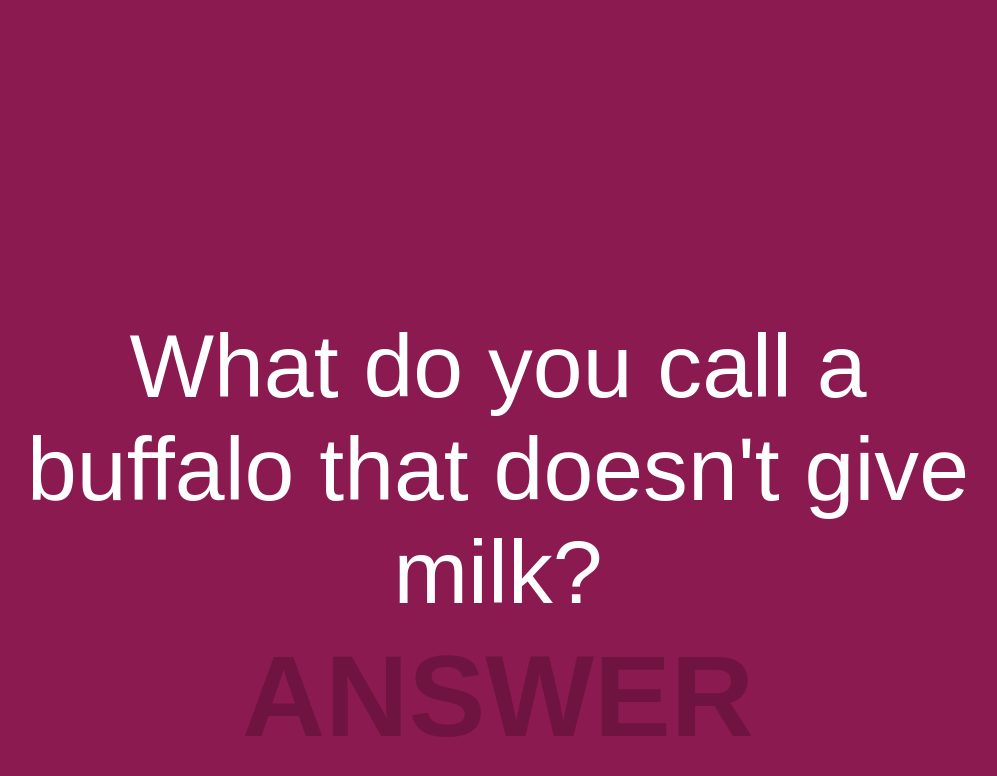
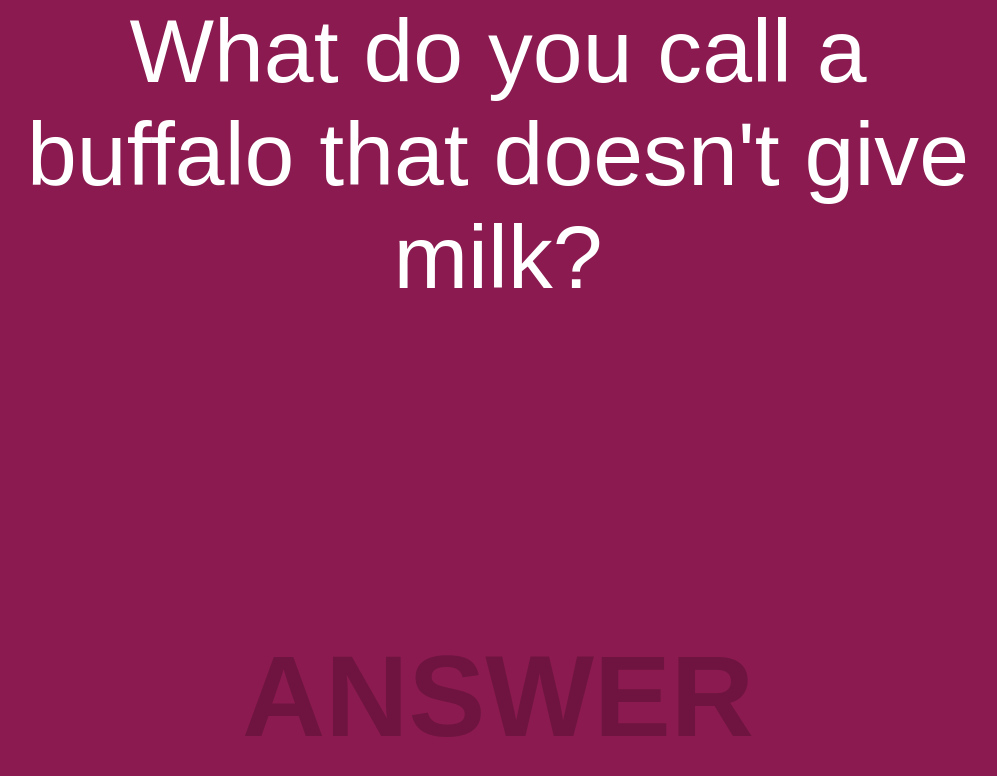
Before and after one commit to nhhorner/nhhorner.github.io, a Jekyll site: the page buffalo/index.html, which Jekyll copies as it is, in a window 1280 px wide. Shown: the top 776 px of the page, without its empty margins (142-1139 px from the left). Built offline with Jekyll 4.4.1, drawn with Linux system fonts in a browser that asks for light colours; Markdown is read by kramdown in place of the engine named in the settings.

```diff
--- a/buffalo/index.html
+++ b/buffalo/index.html
@@ -6,12 +6,22 @@
         <link rel="stylesheet" type="text/css" href="style.css">
     </head>
     <body>
-            <div align="center" style="height: 100%;">
-                <div style="position: relative; height: 70%;">
-                    <div id="text" class="vertical"></div>
-                </div>
-                <div id="button" class="noselect">ANSWER</div>
-            </div>
-            <script src="script.js"></script>
+        <div id="con_1">
+            <div id="text" class="vertical"></div>
+        </div>
+        <div id="con_2">
+            <div id="button" class="noselect">ANSWER</div>
+        </div>
+        <script src="script.js"></script>
+        <script>
+          (function(i,s,o,g,r,a,m){i['GoogleAnalyticsObject']=r;i[r]=i[r]||function(){
+          (i[r].q=i[r].q||[]).push(arguments)},i[r].l=1*new Date();a=s.createElement(o),
+          m=s.getElementsByTagName(o)[0];a.async=1;a.src=g;m.parentNode.insertBefore(a,m)
+          })(window,document,'script','//www.google-analytics.com/analytics.js','ga');
+
+          ga('create', 'UA-75788553-1', 'auto');
+          ga('send', 'pageview');
+
+        </script>
     </body>
 </html>
--- a/buffalo/style.css
+++ b/buffalo/style.css
@@ -8,13 +8,16 @@ body {
     height: 100%;
     padding-left: 10%;
     padding-right: 10%;
+    text-align: center;
+}
+#con_1 {
+    height: 70%;
 }
 #text {
     font-size: 7vw;
-    position:absolute;
-    top:50%;
-    left:0;
-    width:100%;
+}
+#con_2 {
+    height: 30%;
 }
 #button {
     color: rgba(0,0,0,0.2);
@@ -25,6 +28,11 @@ body {
 #button:hover {
     color: rgba(0,0,0,0.3);
 }
+.center{
+    max-width: 800px;
+    margin-right: auto;
+    margin-left: auto;
+}
 .noselect {
   -webkit-touch-callout: none;
   -webkit-user-select: none;
```
Also changed, not shown: _layouts/default.html (+8 -0 lines), index.html (+10 -0 lines).
